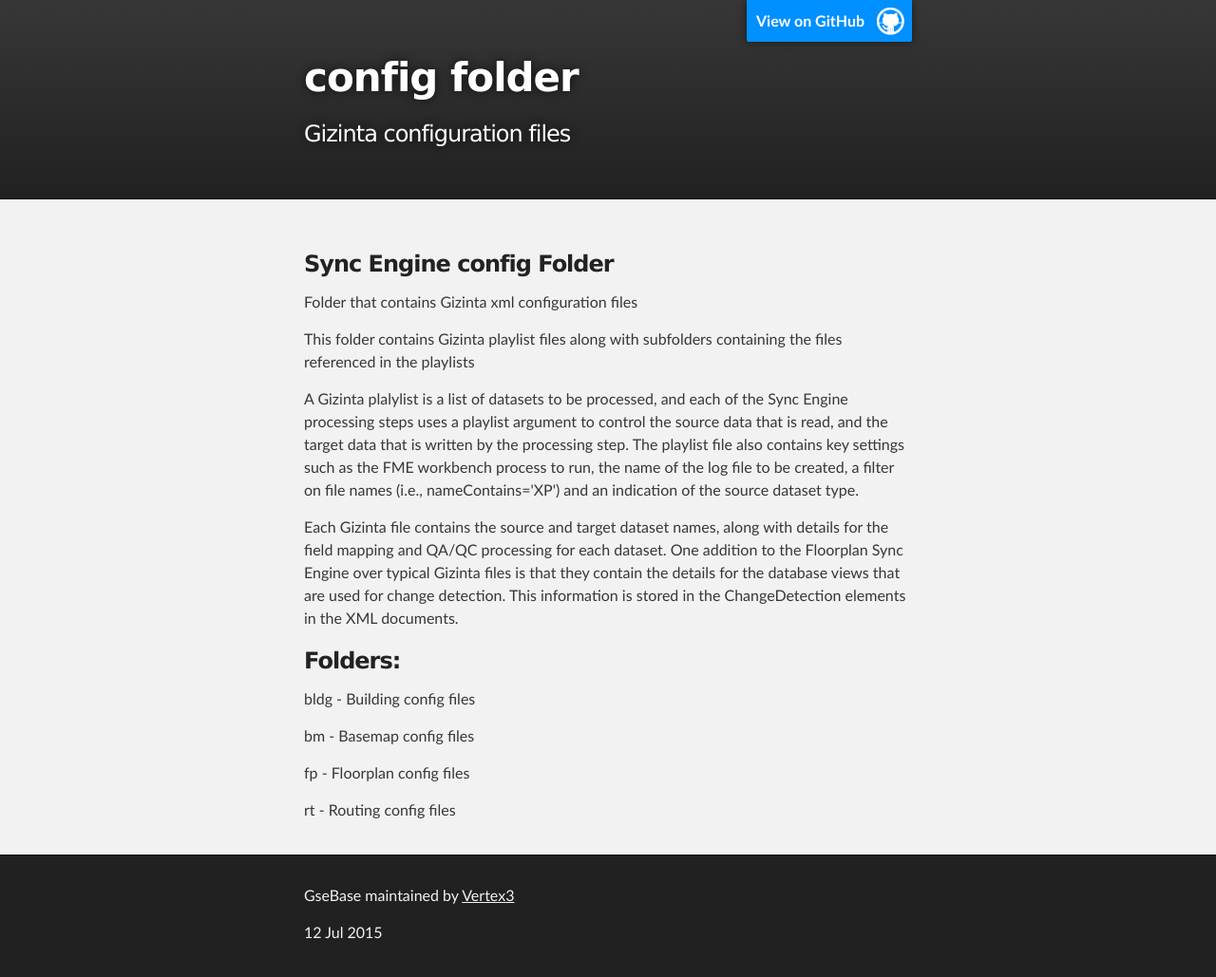
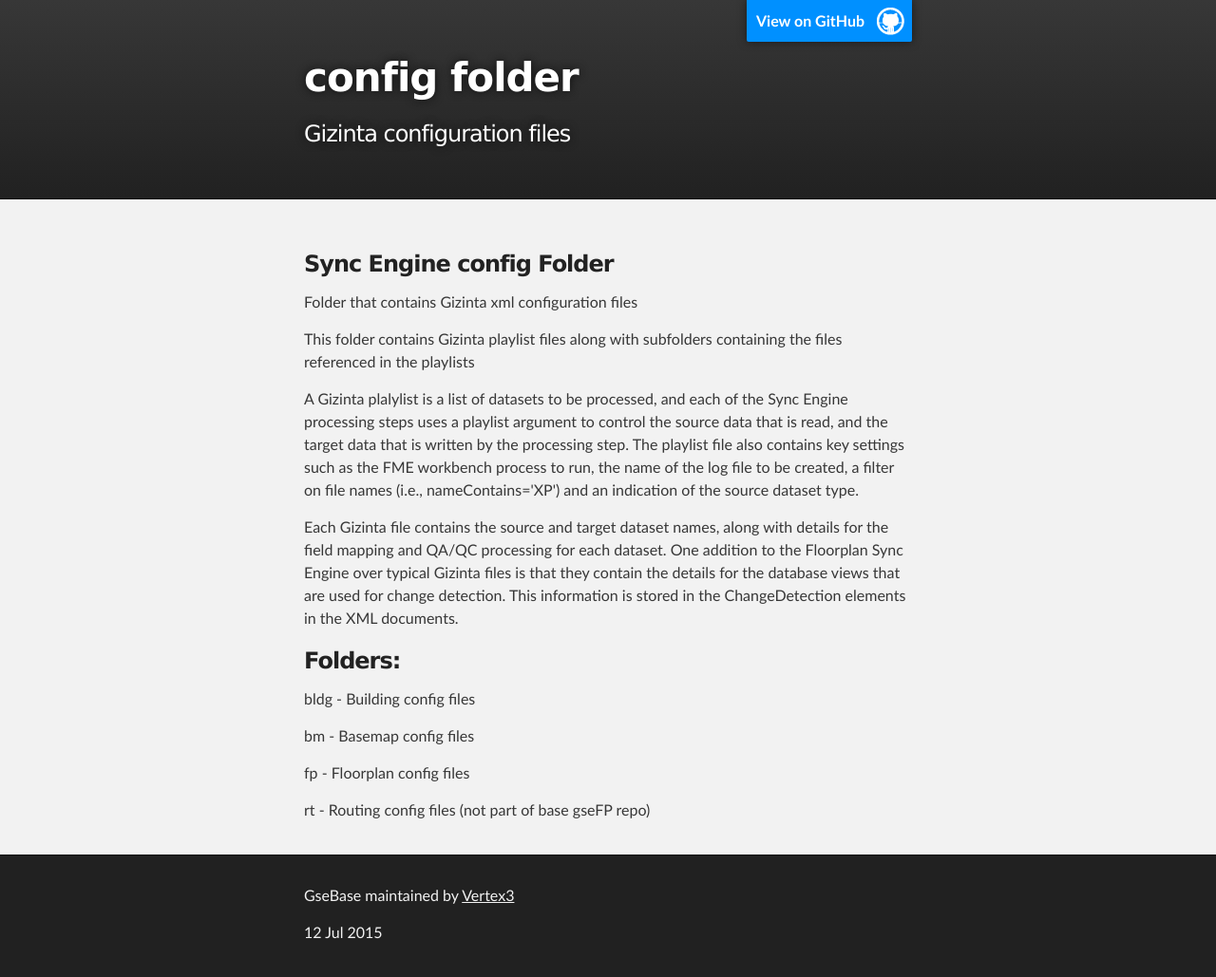
Before and after one commit to Gizinta/gseFP, a Jekyll site: the page built from ETL/config/index.html, in a window 1280 px wide. Shown: the whole page at 95% size. Built offline with Jekyll 4.4.1, drawn with Linux system fonts in a browser that asks for light colours.

Commit message:
Updated index.html

```diff
--- a/ETL/config/index.html
+++ b/ETL/config/index.html
@@ -4,6 +4,7 @@
 layout: default
 published: true
 ---
+
 
 
     <div id="main_content_wrap" class="outer">
@@ -23,6 +24,6 @@
 		<p>bldg - Building config files</p>
 		<p>bm - Basemap config files</p>
 		<p>fp - Floorplan config files</p>
-		<p>rt - Routing config files</p>
+		<p>rt - Routing config files (not part of base gseFP repo)</p>
 	  </section>
 	</div>
```
